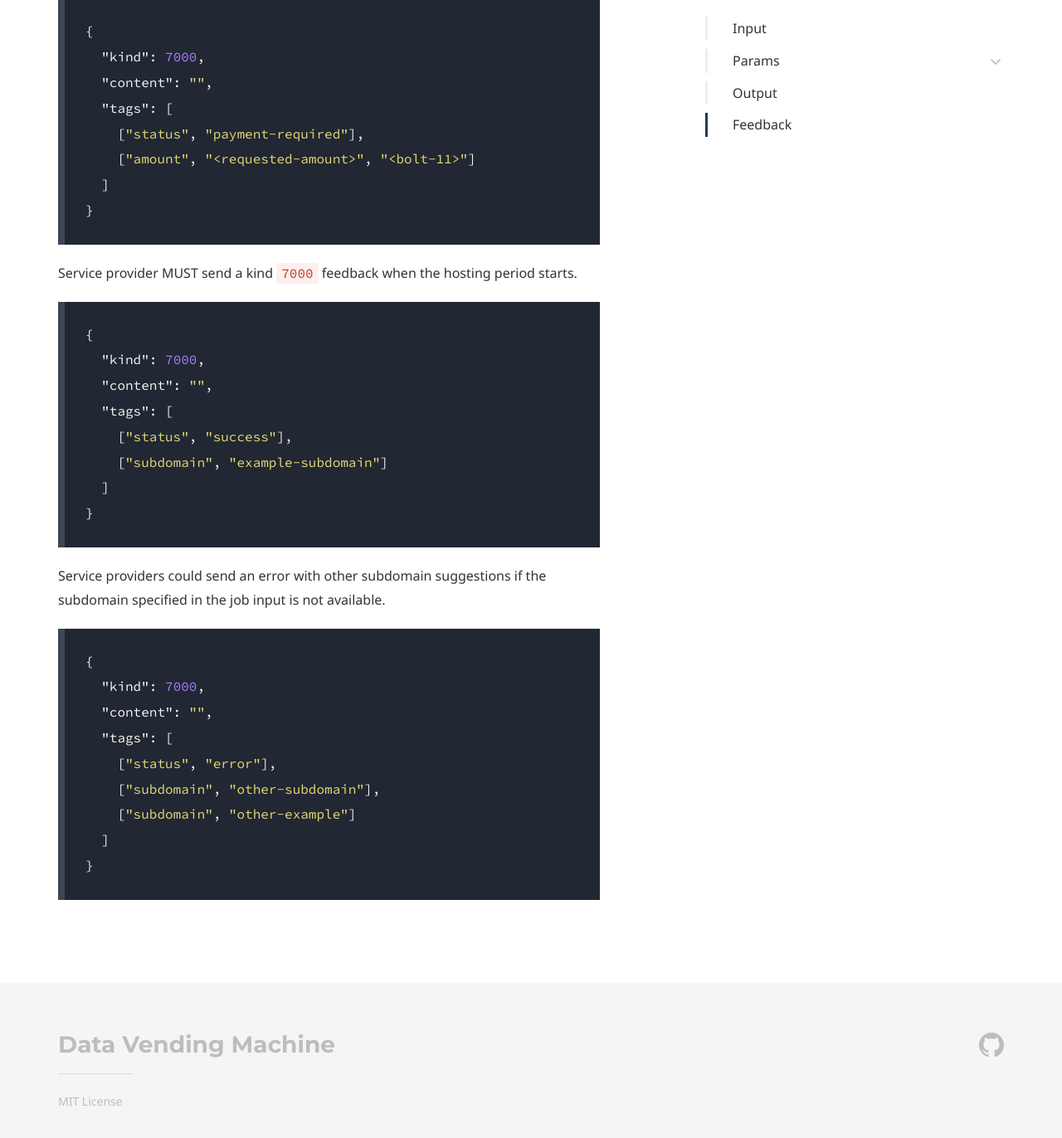
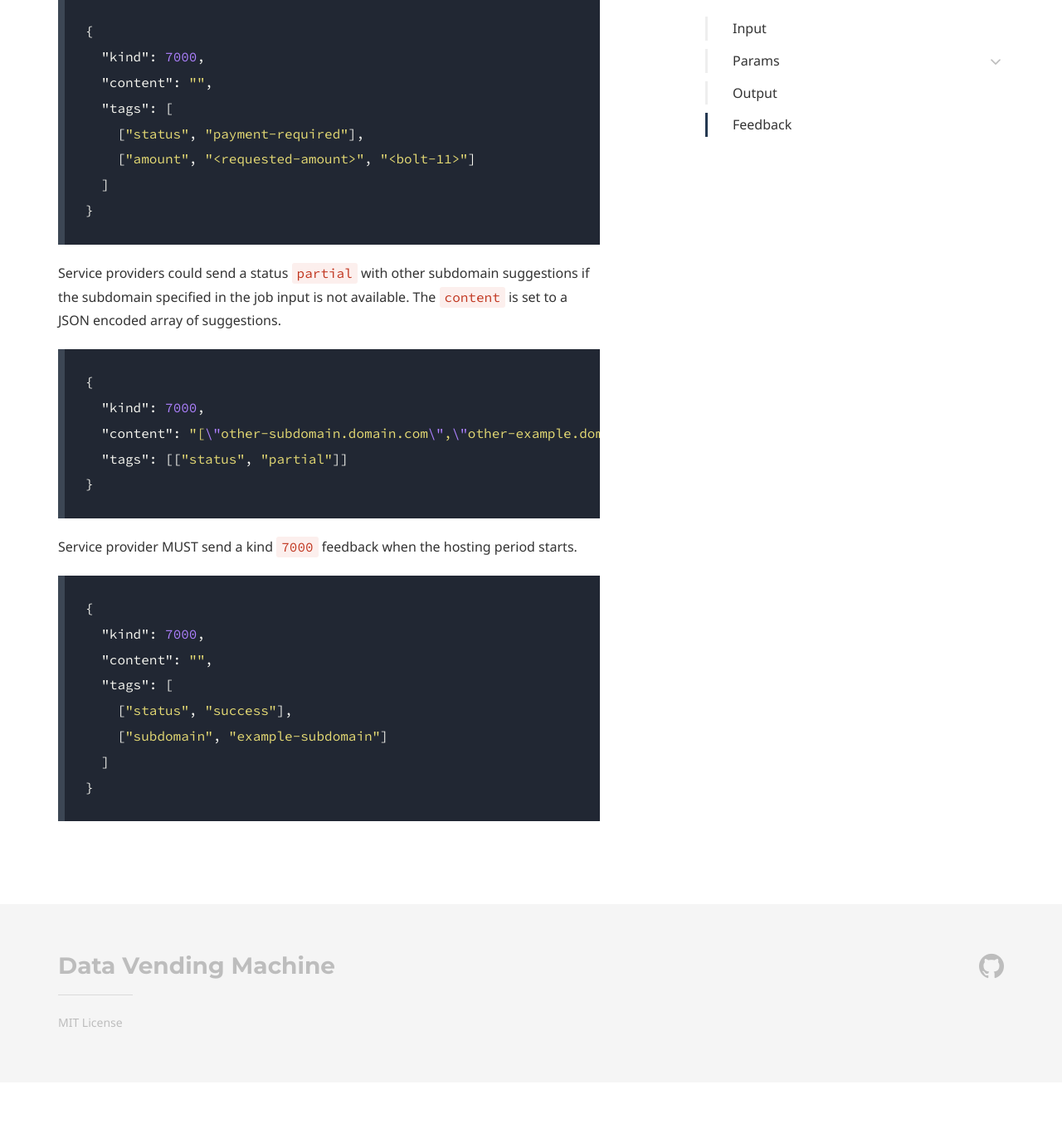
Before and after one commit to nostr-protocol/data-vending-machines, a Jekyll site: the page built from kinds/5902.md, in a window 1280 px wide and 1400 px high, scrolled down 3037 px. Shown: the top 1372 px of the window at 83% size. Built offline with Jekyll 4.4.1, drawn with Linux system fonts in a browser that asks for light colours; some web fonts are replaced; after the commit the page ends 4342 px from its top, so only the background shows below that.

Commit message:
reformat

````diff
--- a/kinds/5902.md
+++ b/kinds/5902.md
@@ -91,6 +91,16 @@ Service provider could send a kind `7000` feedback with payment required details
 }
 ```
 
+Service providers could send a status `partial` with other subdomain suggestions if the subdomain specified in the job input is not available. The `content` is set to a JSON encoded array of suggestions.
+
+```jsonc
+{
+  "kind": 7000,
+  "content": "[\"other-subdomain.domain.com\",\"other-example.domain.com\"]",
+  "tags": [["status", "partial"]]
+}
+```
+
 Service provider MUST send a kind `7000` feedback when the hosting period starts.
 
 ```jsonc
@@ -103,17 +113,3 @@ Service provider MUST send a kind `7000` feedback when the hosting period starts
   ]
 }
 ```
-
-Service providers could send an error with other subdomain suggestions if the subdomain specified in the job input is not available.
-
-```jsonc
-{
-  "kind": 7000,
-  "content": "",
-  "tags": [
-    ["status", "error"],
-    ["subdomain", "other-subdomain"],
-    ["subdomain", "other-example"]
-  ]
-}
-```
````
